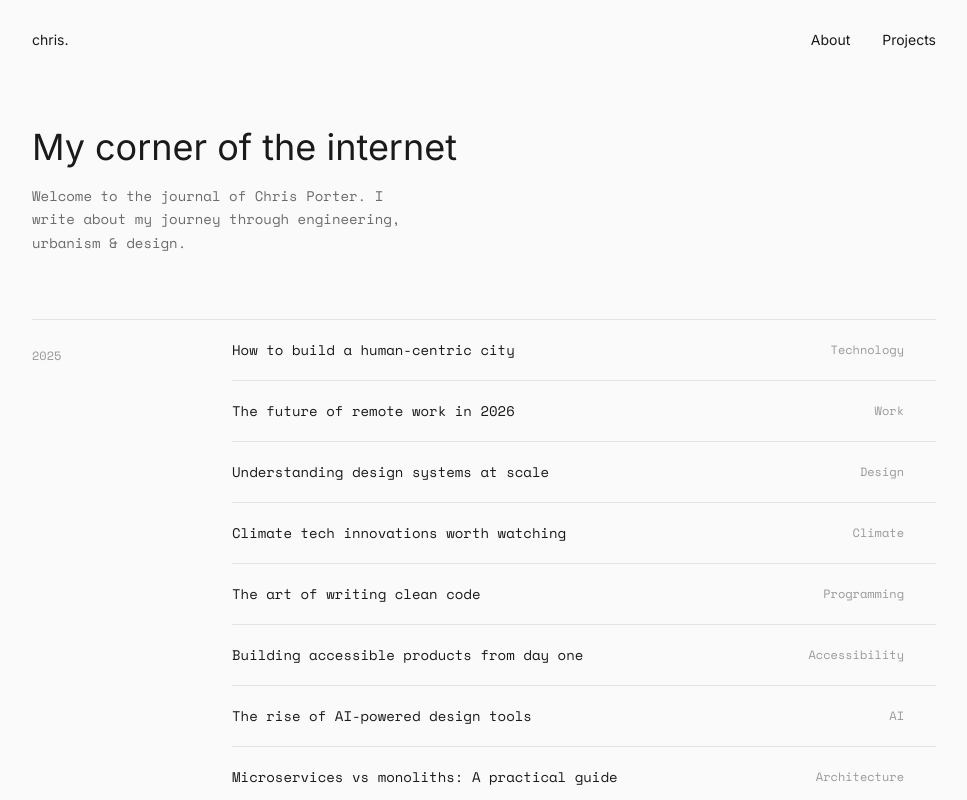
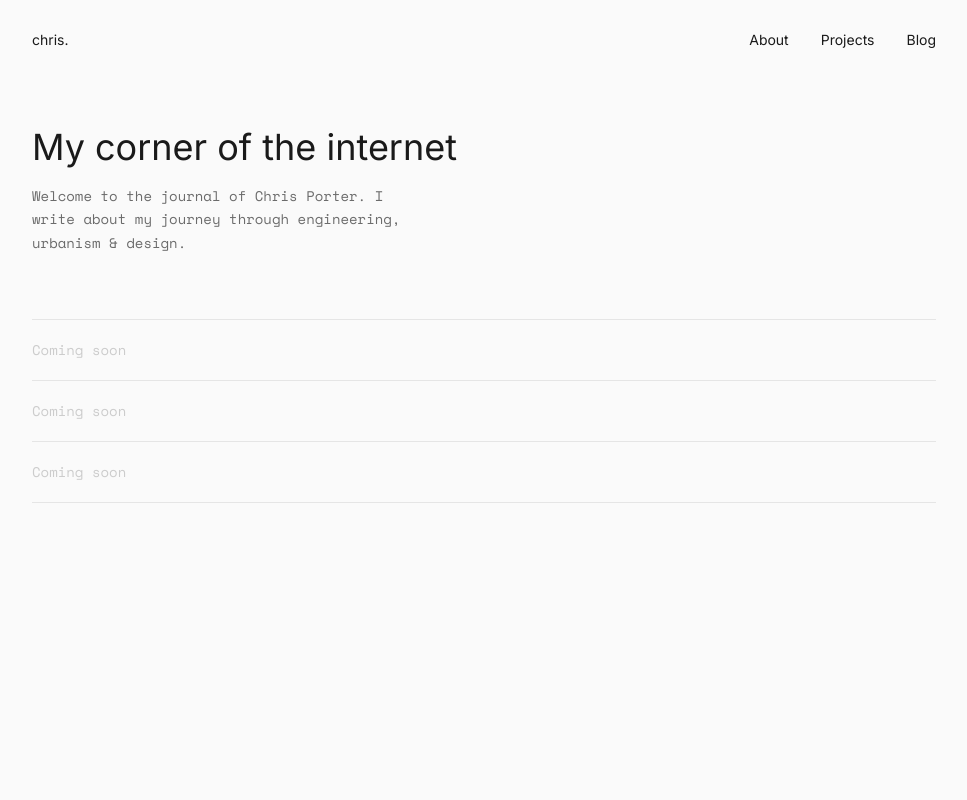
Before and after one commit to bsxp/me, a React (Vite) app: page /blog in a window 1280 px wide. Shown: the top 800 px of the page, without its empty margins (156-1123 px from the left). Built offline with nearby package versions, Linux system fonts and the light colour scheme; a web font is replaced by a local one.

Commit message:
Replace fake blog articles with coming soon placeholders
Co-Authored-By: Claude Opus 4.6 (1M context) <noreply@anthropic.com>

```diff
--- a/src/pages/blog/BlogPage.tsx
+++ b/src/pages/blog/BlogPage.tsx
@@ -1,29 +1,11 @@
 import { Link } from "react-router-dom";
-import { ArrowUpRight } from "lucide-react";
-import { FAKE_ARTICLES } from "@/data/articles";
-
-// Group articles by year
-function groupByYear(
-  articles: typeof FAKE_ARTICLES
-): Record<string, typeof FAKE_ARTICLES> {
-  const groups: Record<string, typeof FAKE_ARTICLES> = {};
-  for (const article of articles) {
-    const year = article.date.getFullYear().toString();
-    if (!groups[year]) groups[year] = [];
-    groups[year].push(article);
-  }
-  return groups;
-}
-
-const grouped = groupByYear(FAKE_ARTICLES);
-const sortedYears = Object.keys(grouped).sort((a, b) => Number(b) - Number(a));
 
 export function BlogPage() {
   return (
     <div className="min-h-screen" style={{ backgroundColor: "#fafafa" }}>
       <Nav />
       <Header />
-      <ArticleList />
+      <ComingSoon />
     </div>
   );
 }
@@ -41,7 +23,7 @@ function Nav() {
         </Link>
         <nav className="ml-auto flex items-center gap-8">
           <Link
-            to="/about"
+            to="/#about"
             className="text-sm font-[Inter] font-normal no-underline transition-opacity hover:opacity-50"
             style={{ color: "#1a1a1a" }}
           >
@@ -53,6 +35,13 @@ function Nav() {
             style={{ color: "#1a1a1a" }}
           >
             Projects
+          </Link>
+          <Link
+            to="/blog"
+            className="text-sm font-[Inter] font-normal no-underline transition-opacity hover:opacity-50"
+            style={{ color: "#1a1a1a" }}
+          >
+            Blog
           </Link>
         </nav>
       </div>
@@ -87,97 +76,26 @@ function Header() {
   );
 }
 
-function ArticleList() {
+function ComingSoon() {
   return (
     <section className="w-full" style={{ paddingBottom: 128 }}>
       <div className="max-w-[1000px] mx-auto px-8 sm:px-12">
-        {sortedYears.map((year) => (
-          <YearGroup key={year} year={year} articles={grouped[year]} />
+        <div className="w-full h-px" style={{ backgroundColor: "#e5e5e5" }} />
+        {["Coming soon", "Coming soon", "Coming soon"].map((_, i) => (
+          <div
+            key={i}
+            className="flex items-center py-5"
+            style={{ borderBottom: "1px solid #e5e5e5" }}
+          >
+            <span
+              className="font-['Space_Mono'] text-sm font-normal"
+              style={{ color: "#ccc" }}
+            >
+              Coming soon
+            </span>
+          </div>
         ))}
       </div>
     </section>
   );
 }
-
-function YearGroup({
-  year,
-  articles,
-}: {
-  year: string;
-  articles: typeof FAKE_ARTICLES;
-}) {
-  return (
-    <div>
-      {/* Top border */}
-      <div className="w-full h-px" style={{ backgroundColor: "#e5e5e5" }} />
-
-      <div className="flex flex-col sm:flex-row gap-0">
-        {/* Year label */}
-        <div className="shrink-0 pt-6 sm:pt-0" style={{ width: 200 }}>
-          <span
-            className="font-['Space_Mono'] text-xs font-normal sm:leading-[72px]"
-            style={{ color: "#999" }}
-          >
-            {year}
-          </span>
-        </div>
-
-        {/* Articles */}
-        <div className="flex-1">
-          {articles.map((article) => (
-            <ArticleRow key={article.id} article={article} />
-          ))}
-        </div>
-      </div>
-    </div>
-  );
-}
-
-function ArticleRow({
-  article,
-}: {
-  article: (typeof FAKE_ARTICLES)[number];
-}) {
-  const tag = article.tags[0];
-
-  return (
-    <Link
-      to={`/blog/posts/${article.id}`}
-      className="group relative block no-underline"
-    >
-      <div
-        className="flex items-center gap-4 py-5"
-        style={{ borderBottom: "1px solid #e5e5e5" }}
-      >
-        {/* Title */}
-        <span
-          className="flex-1 font-['Space_Mono'] text-sm font-normal min-w-0"
-          style={{ color: "#1a1a1a" }}
-        >
-          {article.title}
-        </span>
-
-        {/* Tag */}
-        <span
-          className="hidden sm:inline-flex items-center gap-1.5 text-xs font-['Space_Mono'] font-normal shrink-0"
-          style={{ color: "#999" }}
-        >
-          {tag}
-        </span>
-
-        {/* Arrow */}
-        <ArrowUpRight
-          size={16}
-          className="shrink-0 opacity-0 group-hover:opacity-100 transition-opacity duration-200"
-          style={{ color: "#999" }}
-        />
-      </div>
-
-      {/* Black line sweep on hover */}
-      <span
-        className="absolute bottom-0 left-0 h-px w-full origin-left scale-x-0 group-hover:scale-x-100 transition-transform duration-400 ease-out"
-        style={{ backgroundColor: "#1a1a1a" }}
-      />
-    </Link>
-  );
-}
```
